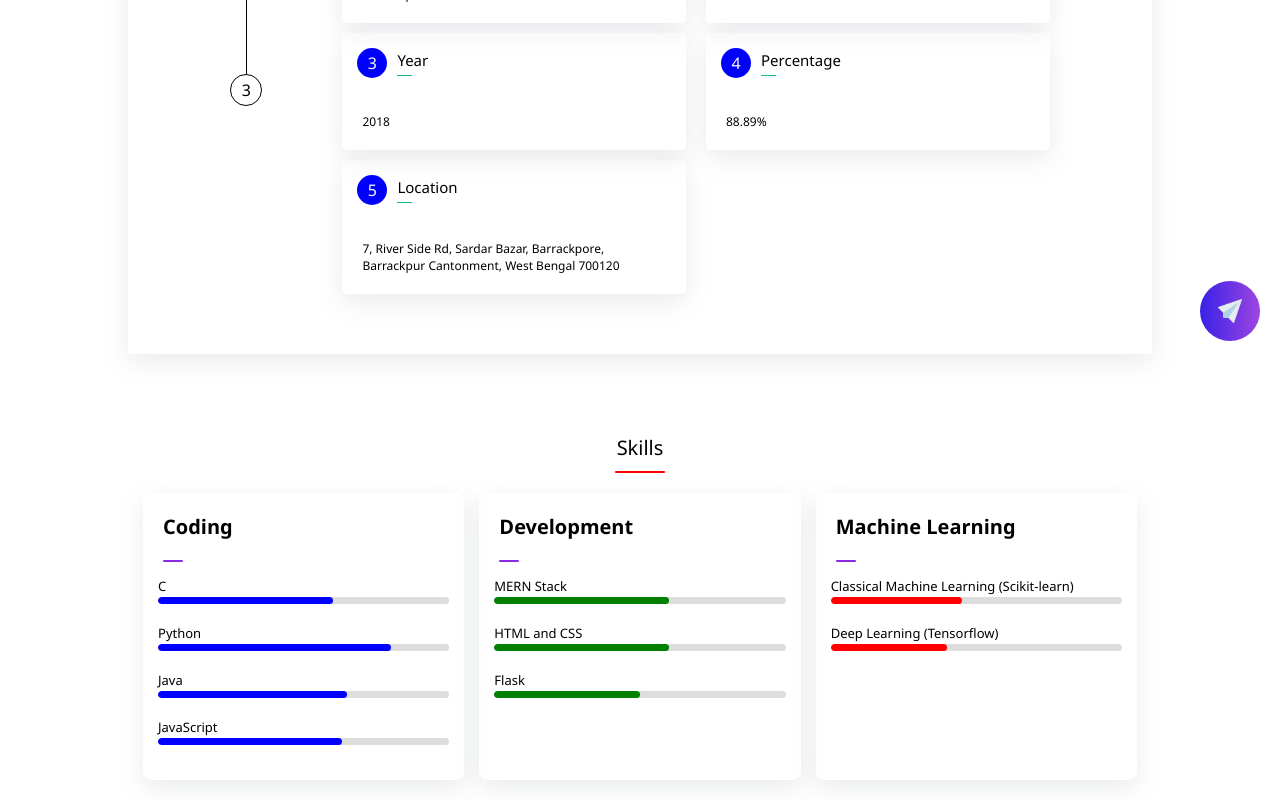
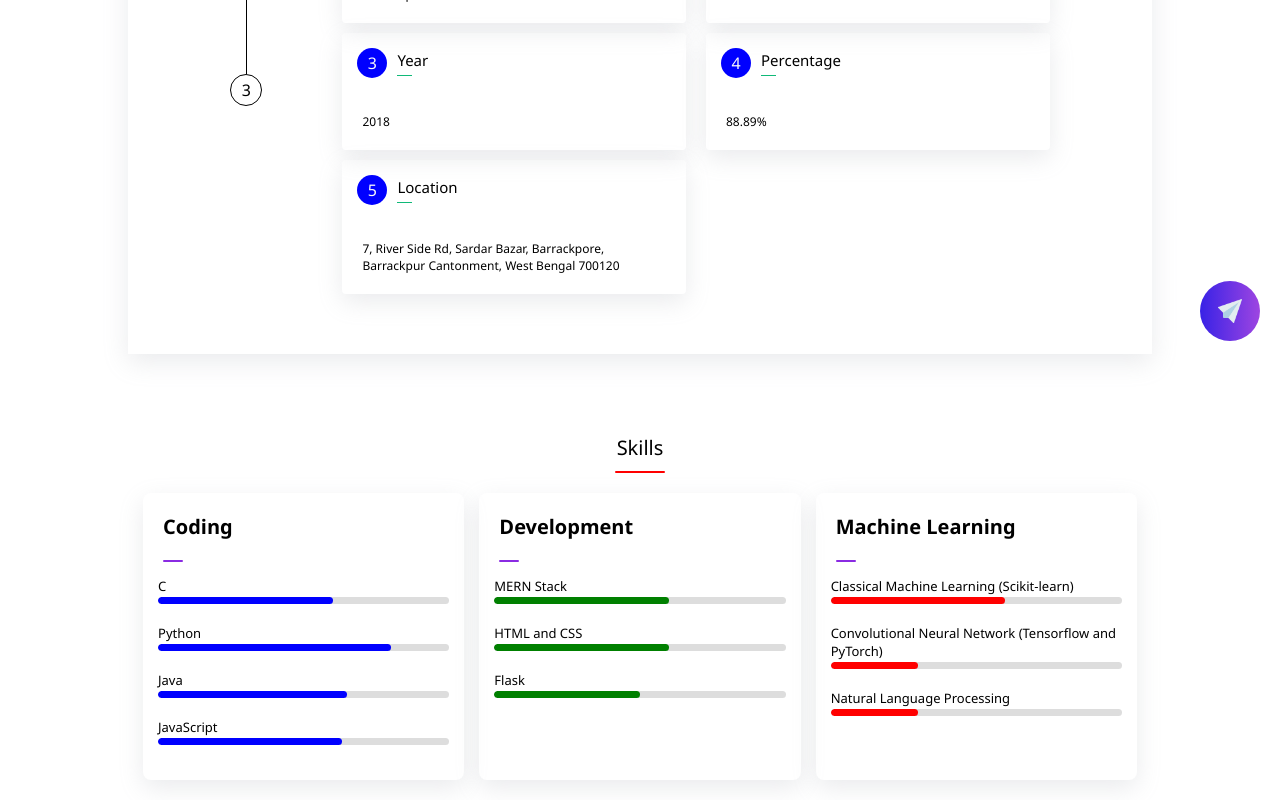
Before and after one commit to gouravbhadra2001/gourav_bhadra_portfolio, a React (Create React App) app: page /about in a window 1280 px wide. Shown: the part 439-1239 px from the top of the page. Built offline with nearby package versions, Linux system fonts and the light colour scheme.

Commit message:
Update Skills.jsx

```diff
--- a/src/Components/Dynamic/About/Skills/Skills.jsx
+++ b/src/Components/Dynamic/About/Skills/Skills.jsx
@@ -24,8 +24,9 @@ const Skills = () => {
     {
       category: 'Machine Learning',
       skills: [
-        { name: 'Classical Machine Learning (Scikit-learn)', proficiency: 'Elementary', confidence: 45 },
-        { name: 'Deep Learning (Tensorflow)', proficiency: 'Elementary', confidence: 40 },
+        { name: 'Classical Machine Learning (Scikit-learn)', proficiency: 'Elementary', confidence: 60 },
+        { name: 'Convolutional Neural Network (Tensorflow and PyTorch)', proficiency: 'Elementary', confidence: 30 },
+        { name: 'Natural Language Processing', proficiency: 'Elementary', confidence: 30 },
       ],
     },
   ];
```
